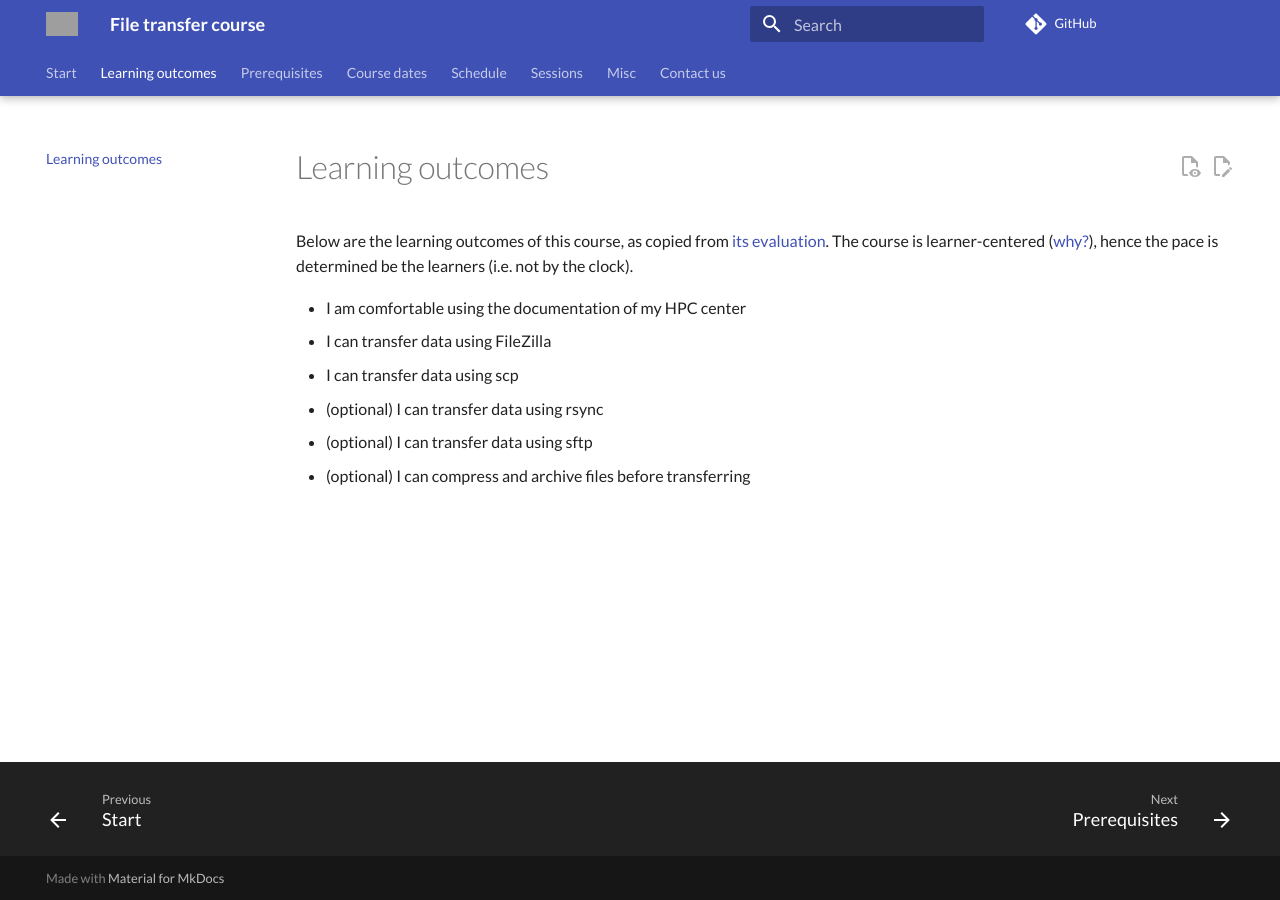
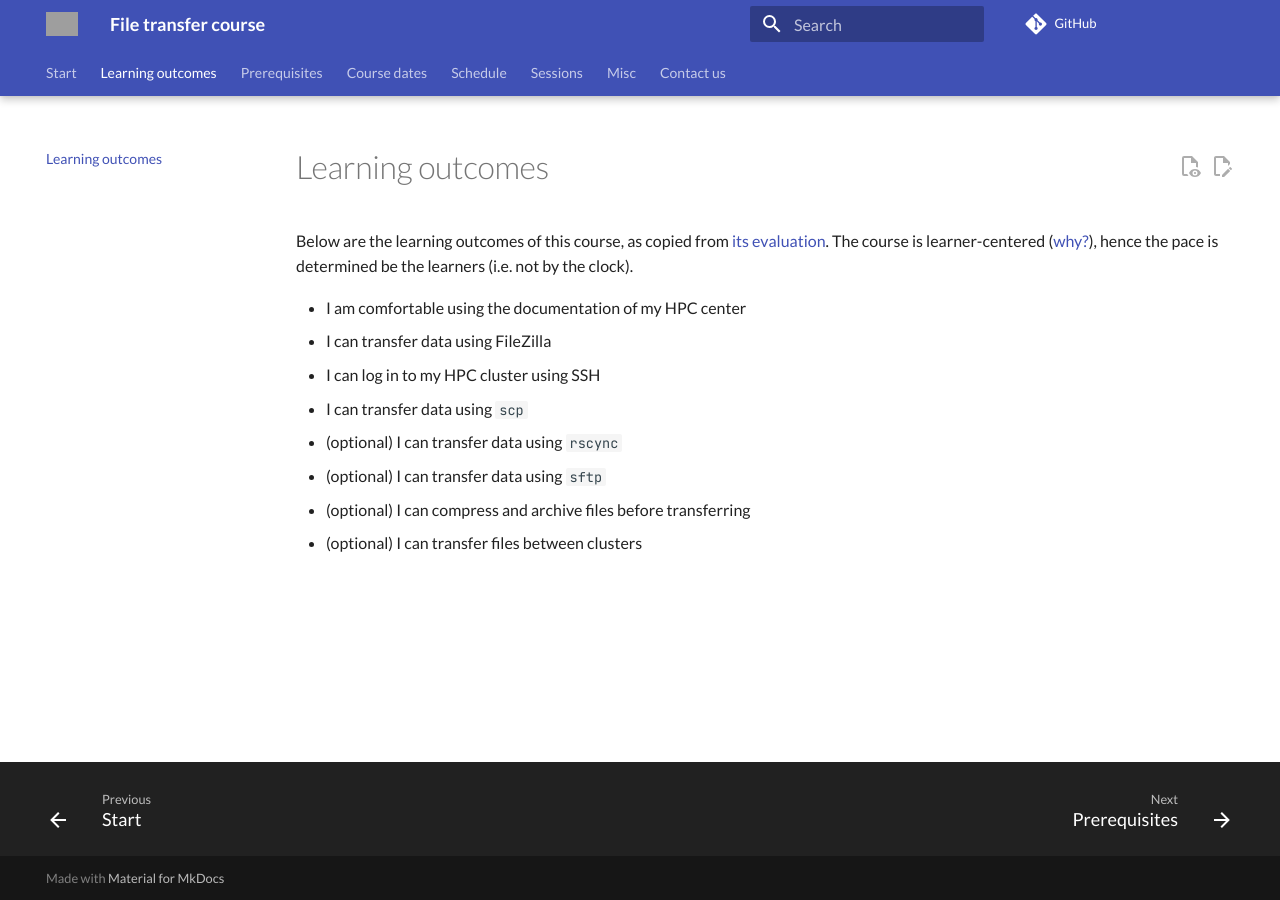
Before and after one commit to UPPMAX/naiss_file_transfer_course, an MkDocs documentation site: the page built from docs/learning_outcomes.md, in a window 1280 px wide. Built offline with MkDocs 1.6.1 and Material for MkDocs 9.7.7, drawn with Linux system fonts in a browser that asks for light colours; comment, search, counter and statistics services are not loaded; grey boxes are pictures that could not be loaded.

Commit message:
Sync learning outcomes using the evaluation questions as discussed #37

```diff
--- a/docs/learning_outcomes.md
+++ b/docs/learning_outcomes.md
@@ -7,7 +7,9 @@ hence the pace is determined be the learners (i.e. not by the clock).
 
 - I am comfortable using the documentation of my HPC center
 - I can transfer data using FileZilla
-- I can transfer data using scp
-- (optional) I can transfer data using rsync
-- (optional) I can transfer data using sftp
+- I can log in to my HPC cluster using SSH
+- I can transfer data using `scp`
+- (optional) I can transfer data using `rscync`
+- (optional) I can transfer data using `sftp`
 - (optional) I can compress and archive files before transferring
+- (optional) I can transfer files between clusters
```
Also changed, not shown: docs/communication/registration_form.md (+3 -1 lines), docs/evaluation.md (+3 -3 lines).
